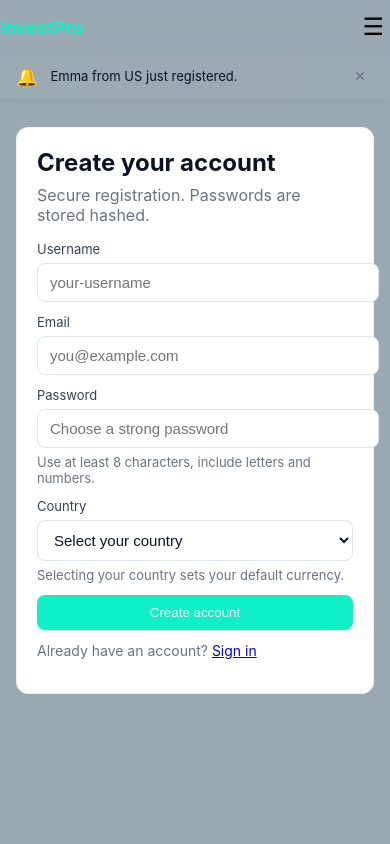
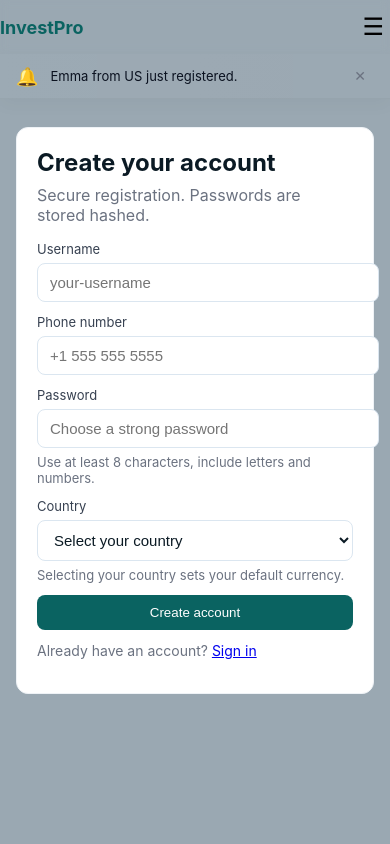
Before and after one commit to mooh69916-lang/fluffy-enigma, a Flask app: page /register in a window 390 px wide. Run offline with Flask 3, Linux system fonts and the light colour scheme; data that the repository does not hold is empty.

Commit message:
Replace email with phone; add phone column; update registration and styles; create test user

```diff
--- a/app.py
+++ b/app.py
@@ -182,7 +182,7 @@ def index():
 def register():
     if request.method == 'POST':
         username = request.form['username']
-        email = request.form['email']
+        phone = request.form.get('phone')
         password = request.form['password']
         country = request.form.get('country')
         currency_code = request.form.get('currency_code')
@@ -191,6 +191,18 @@ def register():
         pw_hash = generate_password_hash(password)
         conn = get_db()
         cur = conn.cursor()
+        # Ensure `phone` column exists for older DBs
+        try:
+            cur.execute("PRAGMA table_info(users)")
+            cols = [r[1] for r in cur.fetchall()]
+            if 'phone' not in cols:
+                try:
+                    cur.execute("ALTER TABLE users ADD COLUMN phone TEXT")
+                    conn.commit()
+                except Exception:
+                    pass
+        except Exception:
+            pass
         # determine whether this should be the first admin user
         try:
             cur.execute('SELECT COUNT(*) as cnt FROM users')
@@ -199,8 +211,8 @@ def register():
             cnt = 0
         is_admin_flag = 1 if cnt == 0 else 0
         try:
-            cur.execute('INSERT INTO users (username, email, password_hash, balance, policy_accepted, is_admin, country, currency_code, currency_symbol, currency_name, created_at) VALUES (?, ?, ?, ?, ?, ?, ?, ?, ?, ?, ?)',
-                        (username, email, pw_hash, 0.0, 0, is_admin_flag, country, currency_code, currency_symbol, currency_name, datetime.utcnow()))
+            cur.execute('INSERT INTO users (username, phone, password_hash, balance, policy_accepted, is_admin, country, currency_code, currency_symbol, currency_name, created_at) VALUES (?, ?, ?, ?, ?, ?, ?, ?, ?, ?, ?)',
+                        (username, phone, pw_hash, 0.0, 0, is_admin_flag, country, currency_code, currency_symbol, currency_name, datetime.utcnow()))
             conn.commit()
             flash('Registered. Please login.', 'success')
             return redirect(url_for('login'))
@@ -208,13 +220,13 @@ def register():
             # older DB without currency columns: fallback to insert without them
             if 'no column named country' in str(oe) or 'has no column' in str(oe):
                 try:
-                    cur.execute('INSERT INTO users (username, email, password_hash, balance, policy_accepted, is_admin, created_at) VALUES (?, ?, ?, ?, ?, ?, ?)',
-                                (username, email, pw_hash, 0.0, 0, is_admin_flag, datetime.utcnow()))
+                    cur.execute('INSERT INTO users (username, phone, password_hash, balance, policy_accepted, is_admin, created_at) VALUES (?, ?, ?, ?, ?, ?, ?)',
+                                (username, phone, pw_hash, 0.0, 0, is_admin_flag, datetime.utcnow()))
                     conn.commit()
                     flash('Registered (legacy DB). Please login.', 'success')
                     return redirect(url_for('login'))
                 except sqlite3.IntegrityError:
-                    flash('Username or email already exists', 'danger')
+                    flash('Username or phone already exists', 'danger')
                 except Exception:
                     flash('Registration failed', 'danger')
                 finally:
@@ -223,7 +235,7 @@ def register():
                 conn.close()
                 raise
         except sqlite3.IntegrityError:
-            flash('Username or email already exists', 'danger')
+            flash('Username or phone already exists', 'danger')
         finally:
             try:
                 conn.close()
--- a/schema.sql
+++ b/schema.sql
@@ -3,7 +3,8 @@ PRAGMA foreign_keys = ON;
 CREATE TABLE IF NOT EXISTS users (
   id INTEGER PRIMARY KEY AUTOINCREMENT,
   username TEXT UNIQUE NOT NULL,
-  email TEXT UNIQUE NOT NULL,
+  email TEXT UNIQUE,
+  phone TEXT UNIQUE,
   password_hash TEXT NOT NULL,
   balance REAL DEFAULT 0.0,
   policy_accepted INTEGER DEFAULT 0,
--- a/static/css/assistant_widget.css
+++ b/static/css/assistant_widget.css
@@ -1,22 +1,23 @@
 :root{
-  --neon-bg: #071227;
-  --panel-bg: linear-gradient(180deg,#071227,#0b1226);
-  --glow: #00ffcc;
+  --neon-bg: #0a6361;
+  --panel-bg: linear-gradient(180deg,#0a6361,#ff6b6b);
+  --glow: rgba(255,107,107,0.18);
   --muted:#9aa8b2;
-  --accent:#0ff0c6;
+  --accent:#0a6361;
+  --accent-2:#ff6b6b;
 }
 
 #ai-help-widget{position:fixed;right:20px;bottom:20px;z-index:12000;font-family:Inter,system-ui,Segoe UI,Roboto,Arial}
 
 /* FAB */
-.ai-fab{position:relative;width:64px;height:64px;border-radius:999px;border:none;background:linear-gradient(180deg,#06b389,#01816a);color:#fff;cursor:pointer;box-shadow:0 12px 34px rgba(1,129,106,0.28);display:inline-flex;align-items:center;justify-content:center}
+.ai-fab{position:relative;width:64px;height:64px;border-radius:999px;border:none;background:linear-gradient(180deg,var(--accent),var(--accent-2));color:#fff;cursor:pointer;box-shadow:0 12px 34px rgba(10,90,86,0.16);display:inline-flex;align-items:center;justify-content:center}
 .ai-fab .fab-glow{position:absolute;inset:-8px;border-radius:999px;filter:blur(14px);background:radial-gradient(circle at 30% 30%, rgba(0,255,204,0.24), transparent 30%);}
 .ai-fab svg{width:22px;height:22px;color:#fff}
 
 /* Panel */
-.ai-panel{width:380px;max-width:94vw;height:520px;border-radius:14px;background:var(--panel-bg);color:#e6f7f0;box-shadow:0 18px 60px rgba(2,10,23,0.6);position:fixed;right:20px;bottom:100px;display:none;flex-direction:column;overflow:hidden;border:1px solid rgba(0,255,204,0.06)}
+.ai-panel{width:380px;max-width:94vw;height:520px;border-radius:14px;background:var(--panel-bg);color:#fff6f6;box-shadow:0 18px 60px rgba(2,10,23,0.06);position:fixed;right:20px;bottom:100px;display:none;flex-direction:column;overflow:hidden;border:1px solid rgba(255,255,255,0.04)}
 .panel-head{display:flex;align-items:center;justify-content:space-between;padding:12px 16px;border-bottom:1px solid rgba(255,255,255,0.02);backdrop-filter: blur(6px)}
-.panel-head .brand{font-weight:700;color:#dfffee}
+.panel-head .brand{font-weight:700;color:rgba(255,255,255,0.95)}
 .panel-head small{display:block;font-weight:500;color:var(--muted);font-size:11px}
 .panel-head .close{background:transparent;border:0;color:var(--muted);font-size:18px;cursor:pointer}
 
@@ -30,7 +31,7 @@
 
 /* typing animation */
 .typing{display:inline-block;height:14px}
-.typing-dot{width:6px;height:6px;background:var(--accent);border-radius:999px;display:inline-block;margin:0 3px;opacity:0;transform:translateY(3px);animation:typing 1s infinite}
+.typing-dot{width:6px;height:6px;background:var(--accent-2);border-radius:999px;display:inline-block;margin:0 3px;opacity:0;transform:translateY(3px);animation:typing 1s infinite}
 .typing-dot:nth-child(1){animation-delay:0s}
 .typing-dot:nth-child(2){animation-delay:.15s}
 .typing-dot:nth-child(3){animation-delay:.3s}
@@ -46,14 +47,14 @@
 
 /* AI scanning visuals */
 .ai-scan{position:absolute;right:12px;top:8px;width:64px;height:64px;display:flex;align-items:center;justify-content:center;pointer-events:none}
-.scan-ring{width:44px;height:44px;border-radius:999px;border:1px solid rgba(0,255,204,0.05);box-shadow:0 0 20px rgba(0,255,204,0.04);animation:spin 6s linear infinite}
-.scan-dot{position:absolute;width:8px;height:8px;border-radius:999px;background:var(--accent);box-shadow:0 6px 22px rgba(0,255,204,0.16),0 0 10px rgba(0,255,204,0.08);transform:translateY(-26px);animation:ping 1.8s ease-in-out infinite}
+.scan-ring{width:44px;height:44px;border-radius:999px;border:1px solid rgba(255,107,107,0.06);box-shadow:0 0 20px rgba(255,107,107,0.04);animation:spin 6s linear infinite}
+.scan-dot{position:absolute;width:8px;height:8px;border-radius:999px;background:var(--accent-2);box-shadow:0 6px 22px rgba(255,107,107,0.12),0 0 10px rgba(255,107,107,0.06);transform:translateY(-26px);animation:ping 1.8s ease-in-out infinite}
 @keyframes spin{from{transform:rotate(0)}to{transform:rotate(360deg)}}
 @keyframes ping{0%{transform:translateY(-26px);opacity:1}50%{transform:translateY(4px);opacity:.35}100%{transform:translateY(-26px);opacity:1}}
 
 /* message cards: plans / stories */
 .ai-card{background:linear-gradient(180deg, rgba(255,255,255,0.02), rgba(0,0,0,0.04));padding:10px;border-radius:10px;border:1px solid rgba(255,255,255,0.02)}
-.ai-card h4{margin:0 0 6px 0;color:#e9fff6}
+.ai-card h4{margin:0 0 6px 0;color:#fff}
 .ai-card p{margin:0;color:var(--muted);font-size:13px}
 
 /* progress bar */
--- a/static/css/style.css
+++ b/static/css/style.css
@@ -1,10 +1,10 @@
 :root{
-	--bg:#ffffff;
-	--muted:#f6f7f9;
-	--accent:#16233b; /* deep charcoal/blue */
-	--accent-2:#0f766e; /* emerald accent */
-	--success:#1f7a3a; /* green for profits */
-	--text:#0b1220;
+	--bg:#f6f8fb;
+	--muted:#f6f8fb;
+	--accent:#0a6361; /* teal primary */
+	--accent-2:#ff6b6b; /* coral secondary */
+	--success:#16a34a; /* green for profits */
+	--text:#0b1a24; /* dark slate text */
 	--card:#ffffff;
 	--max-width:1200px;
 }
@@ -58,7 +58,7 @@ body{
 .hero{padding:36px 0;background:linear-gradient(180deg,transparent,rgba(0,0,0,0.02));}
 .hero .hero-inner{display:grid;grid-template-columns:1fr;gap:20px;align-items:center}
 .hero h1{font-size:clamp(20px,6vw,32px);margin:0;color:var(--accent)}
-.hero p{color:#475569;margin:0;max-width:60ch}
+.hero p{color:#425057;margin:0;max-width:60ch}
 .cta{margin-top:12px}
 .btn{display:inline-block;padding:10px 16px;border-radius:8px;background:var(--accent);color:#fff;text-decoration:none}
 
@@ -113,21 +113,21 @@ body{
 .funding-row{display:flex;flex-direction:column;gap:6px}
 .funding-label{font-size:13px;color:#6b7280}
 .funding-bar{background:#eef2f6;border-radius:8px;height:10px;overflow:hidden}
-.funding-fill{height:100%;background:linear-gradient(90deg,var(--accent-2),#9ae6b4);border-radius:8px}
+.funding-fill{height:100%;background:linear-gradient(90deg,var(--accent-2),#ffd7d7);border-radius:8px}
 
 .plan-action{margin-top:6px}
-.invest-btn{width:100%;padding:12px;border-radius:12px;background:linear-gradient(180deg,var(--accent),#13324a);color:#fff;font-weight:700;box-shadow:0 6px 14px rgba(19,50,74,0.12);border:none}
+.invest-btn{width:100%;padding:12px;border-radius:12px;background:linear-gradient(180deg,var(--accent),rgba(6,54,52,0.9));color:#fff;font-weight:700;box-shadow:0 6px 20px rgba(10,60,57,0.12);border:none}
 .invest-btn:hover{transform:translateY(-2px);transition:transform 150ms ease}
 
 /* Announcement banner (full-width prominent) */
-.ann-banner{width:100%;background:linear-gradient(90deg,#0f1724,#0b1226);color:#fff;padding:12px 0;box-shadow:0 6px 24px rgba(2,6,23,0.4);border-bottom:4px solid rgba(255,255,255,0.03);margin-bottom:12px}
+.ann-banner{width:100%;background:linear-gradient(90deg,var(--accent),var(--accent-2));color:#fff;padding:12px 0;box-shadow:0 6px 24px rgba(10,24,24,0.06);border-bottom:4px solid rgba(255,255,255,0.03);margin-bottom:12px}
 .ann-banner .container{display:flex;align-items:center}
 .ann-banner .btn{background:rgba(255,255,255,0.12);color:#fff;border:none;padding:8px 12px;border-radius:8px}
 
 /* WhatsApp icon button on plan card */
-.whatsapp-btn{position:absolute;top:14px;right:14px;width:44px;height:44px;border-radius:999px;background:linear-gradient(180deg,#25D366,#128C7E);display:inline-flex;align-items:center;justify-content:center;color:#fff;text-decoration:none;box-shadow:0 8px 20px rgba(37,211,102,0.18);border:2px solid rgba(255,255,255,0.12);transition:transform 160ms ease,box-shadow 160ms ease}
+.whatsapp-btn{position:absolute;top:14px;right:14px;width:44px;height:44px;border-radius:999px;background:linear-gradient(180deg,var(--accent),var(--accent-2));display:inline-flex;align-items:center;justify-content:center;color:#fff;text-decoration:none;box-shadow:0 8px 20px rgba(10,90,86,0.12);border:2px solid rgba(255,255,255,0.06);transition:transform 160ms ease,box-shadow 160ms ease}
 .whatsapp-btn svg{width:20px;height:20px;display:block;color:#fff}
-.whatsapp-btn:hover{transform:translateY(-3px) scale(1.04);box-shadow:0 14px 34px rgba(37,211,102,0.22)}
+.whatsapp-btn:hover{transform:translateY(-3px) scale(1.04);box-shadow:0 14px 34px rgba(255,107,107,0.18)}
 .whatsapp-btn:active{transform:translateY(0) scale(0.98)}
 
 @media(max-width:639px){
--- a/templates/index.html
+++ b/templates/index.html
@@ -16,15 +16,15 @@
 		<div>
 			<div class="metrics">
 				<div class="metric-card">
-					<div class="metric-value">$3.2M</div>
+					<div class="metric-value">$1.2M</div>
 					<div class="metric-label">Total Invested</div>
 				</div>
 				<div class="metric-card">
-					<div class="metric-value">9.6%</div>
+					<div class="metric-value">8.6%</div>
 					<div class="metric-label">Average ROI</div>
 				</div>
 				<div class="metric-card">
-					<div class="metric-value">89,042</div>
+					<div class="metric-value">69,042</div>
 					<div class="metric-label">Investors</div>
 				</div>
 			</div>
--- a/templates/register.html
+++ b/templates/register.html
@@ -11,8 +11,8 @@
         <input class="input" name="username" required autocomplete="username" placeholder="your-username">
       </div>
       <div class="form-field">
-        <label class="label">Email</label>
-        <input class="input" name="email" type="email" required autocomplete="email" placeholder="you@example.com">
+        <label class="label">Phone number</label>
+        <input class="input" name="phone" type="tel" required autocomplete="tel" placeholder="+1 555 555 5555">
       </div>
       <div class="form-field">
         <label class="label">Password</label>
```
Also changed, not shown: 2 other files.
